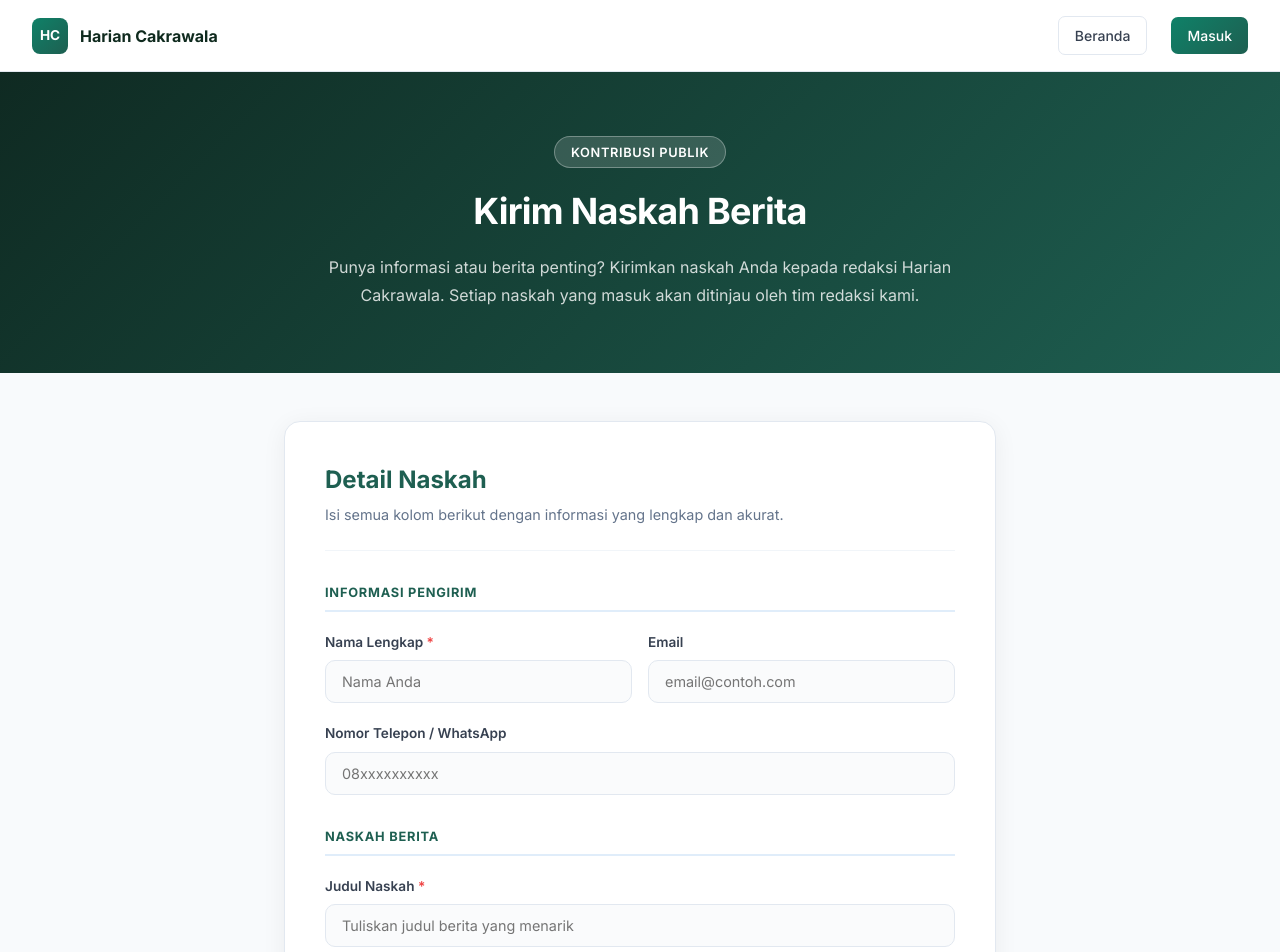
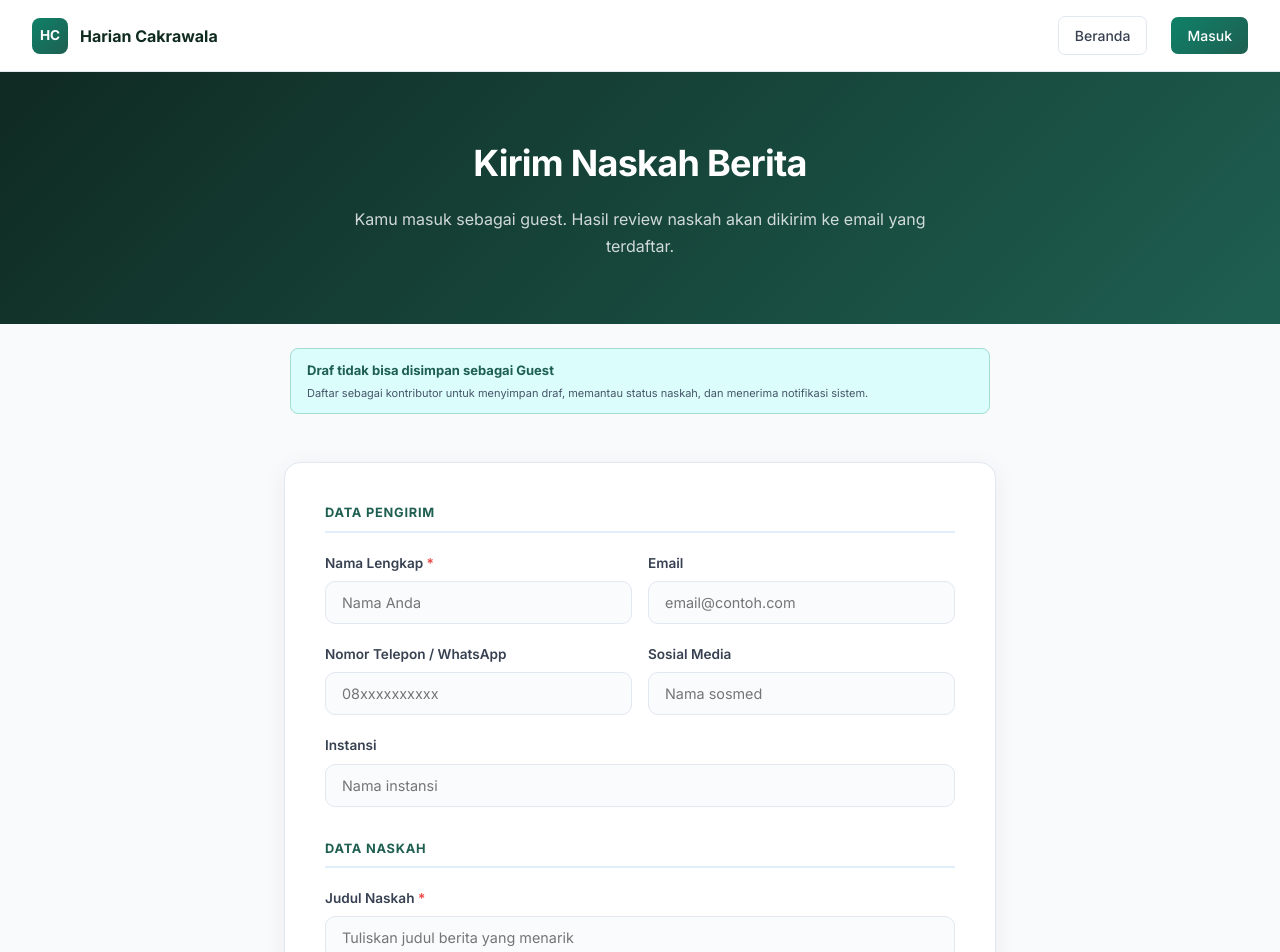
Before and after one commit to aurorakanna36/Sistem-Manajemen-Pengarsipan-Naskah-Berita, a Vue app in the folder frontend/: page /guest/kirim-naskah in a window 1280 px wide. Shown: the top 952 px of the page. Built offline with nearby package versions, Linux system fonts and the light colour scheme.

Commit message:
Update frontend

```diff
--- a/frontend/src/views/guest/KirimNaskahView.vue
+++ b/frontend/src/views/guest/KirimNaskahView.vue
@@ -13,97 +13,133 @@
 
         <div class="page-hero">
             <div class="hero-content">
-                <div class="hero-badge">Kontribusi Publik</div>
                 <h1>Kirim Naskah Berita</h1>
-                <p>Punya informasi atau berita penting? Kirimkan naskah Anda kepada redaksi Harian Cakrawala. Setiap naskah yang masuk akan ditinjau oleh tim redaksi kami.</p>
+                <p>Kamu masuk sebagai guest. Hasil review naskah akan dikirim ke email yang terdaftar.</p>
             </div>
+        </div>
+
+        <div class="card-form">
+            <h2>Draf tidak bisa disimpan sebagai Guest</h2>
+            <p>Daftar sebagai kontributor untuk menyimpan draf, memantau status naskah, dan menerima notifikasi
+                sistem.</p>
         </div>
 
         <div class="form-container">
             <div v-if="submitSuccess" class="success-card">
                 <div class="success-icon">
-                    <svg width="48" height="48" viewBox="0 0 24 24" fill="none" stroke="currentColor" stroke-width="1.5">
-                        <path d="M22 11.08V12a10 10 0 1 1-5.93-9.14"/>
-                        <polyline points="22 4 12 14.01 9 11.01"/>
+                    <svg width="48" height="48" viewBox="0 0 24 24" fill="none" stroke="currentColor"
+                        stroke-width="1.5">
+                        <path d="M22 11.08V12a10 10 0 1 1-5.93-9.14" />
+                        <polyline points="22 4 12 14.01 9 11.01" />
                     </svg>
                 </div>
                 <h2>Naskah Berhasil Dikirim!</h2>
-                <p>Terima kasih atas kontribusi Anda. Tim redaksi Harian Cakrawala akan meninjau naskah Anda dan menghubungi Anda jika diperlukan.</p>
+                <p>Terima kasih atas kontribusi Anda. Tim redaksi Harian Cakrawala akan meninjau naskah Anda dan
+                    menghubungi Anda jika diperlukan.</p>
                 <button class="btn-primary" @click="resetForm">Kirim Naskah Lain</button>
                 <router-link to="/" class="btn-secondary">Kembali ke Beranda</router-link>
             </div>
 
             <form v-else class="naskah-form" @submit.prevent="handleSubmit">
-                <div class="form-header">
-                    <h2>Detail Naskah</h2>
-                    <p>Isi semua kolom berikut dengan informasi yang lengkap dan akurat.</p>
-                </div>
-
                 <div v-if="error" class="alert-error">
                     <svg width="18" height="18" viewBox="0 0 24 24" fill="none" stroke="currentColor" stroke-width="2">
-                        <circle cx="12" cy="12" r="10"/><line x1="12" y1="8" x2="12" y2="12"/><line x1="12" y1="16" x2="12.01" y2="16"/>
+                        <circle cx="12" cy="12" r="10" />
+                        <line x1="12" y1="8" x2="12" y2="12" />
+                        <line x1="12" y1="16" x2="12.01" y2="16" />
                     </svg>
                     {{ error }}
                 </div>
 
                 <div class="form-section">
-                    <h3 class="section-title">Informasi Pengirim</h3>
+                    <h3 class="section-title">Data Pengirim</h3>
                     <div class="form-row">
                         <div class="form-group">
                             <label for="g-nama">Nama Lengkap <span class="required">*</span></label>
-                            <input id="g-nama" v-model="form.nama_pengirim" type="text" placeholder="Nama Anda" required />
+                            <input id="g-nama" v-model="form.nama_pengirim" type="text" placeholder="Nama Anda"
+                                required />
                         </div>
                         <div class="form-group">
                             <label for="g-email">Email</label>
-                            <input id="g-email" v-model="form.email_pengirim" type="email" placeholder="email@contoh.com" />
+                            <input id="g-email" v-model="form.email_pengirim" type="email"
+                                placeholder="email@contoh.com" />
+                        </div>
+                    </div>
+                    <div class="form-row">
+                        <div class="form-group">
+                            <label for="g-phone">Nomor Telepon / WhatsApp</label>
+                            <input id="g-phone" v-model="form.phone_pengirim" type="text" placeholder="08xxxxxxxxxx" />
+                        </div>
+                        <div class="form-group">
+                            <label for="g-sosmed">Sosial Media</label>
+                            <input id="g-sosmed" v-model="form.sosmed_pengirim" type="text" placeholder="Nama sosmed" />
                         </div>
                     </div>
                     <div class="form-group">
-                        <label for="g-phone">Nomor Telepon / WhatsApp</label>
-                        <input id="g-phone" v-model="form.phone_pengirim" type="text" placeholder="08xxxxxxxxxx" />
+                        <label for="g-instansi">Instansi</label>
+                        <input id="g-instansi" v-model="form.instansi_pengirim" type="text"
+                            placeholder="Nama instansi" />
                     </div>
+
                 </div>
 
                 <div class="form-section">
-                    <h3 class="section-title">Naskah Berita</h3>
+                    <h3 class="section-title">Data Naskah</h3>
                     <div class="form-group">
                         <label for="g-judul">Judul Naskah <span class="required">*</span></label>
-                        <input id="g-judul" v-model="form.judul" type="text" placeholder="Tuliskan judul berita yang menarik" required />
+                        <input id="g-judul" v-model="form.judul" type="text"
+                            placeholder="Tuliskan judul berita yang menarik" required />
                     </div>
                     <div class="form-group">
-                        <label for="g-isi">Isi / Deskripsi Singkat <span class="required">*</span></label>
-                        <textarea id="g-isi" v-model="form.isi" rows="6" placeholder="Tuliskan ringkasan atau isi berita Anda di sini..." required></textarea>
+                        <label for="g-kategori">Kategori <span class="required">*</span></label>
+                        <input id="g-kategori" v-model="form.kategori" type="text" placeholder="Pilih Kategori"
+                            required />
+                    </div>
+                    <div class="form-group">
+                        <label for="g-isi">Isi Naskah <span class="required">*</span></label>
+                        <textarea id="g-isi" v-model="form.isi" rows="6"
+                            placeholder="Tulis atau tempel isi naskah di sini" required></textarea>
                     </div>
                     <div class="form-group">
                         <label for="g-file">Lampiran Dokumen / Berkas</label>
-                        <div class="file-upload-zone" :class="{ 'has-file': selectedFileName }" @click="triggerFileInput">
-                            <svg v-if="!selectedFileName" width="32" height="32" viewBox="0 0 24 24" fill="none" stroke="currentColor" stroke-width="1.5">
-                                <path d="M21 15v4a2 2 0 0 1-2 2H5a2 2 0 0 1-2-2v-4"/>
-                                <polyline points="17 8 12 3 7 8"/><line x1="12" y1="3" x2="12" y2="15"/>
+                        <div class="file-upload-zone" :class="{ 'has-file': selectedFileName }"
+                            @click="triggerFileInput">
+                            <svg v-if="!selectedFileName" width="32" height="32" viewBox="0 0 24 24" fill="none"
+                                stroke="currentColor" stroke-width="1.5">
+                                <path d="M21 15v4a2 2 0 0 1-2 2H5a2 2 0 0 1-2-2v-4" />
+                                <polyline points="17 8 12 3 7 8" />
+                                <line x1="12" y1="3" x2="12" y2="15" />
                             </svg>
-                            <svg v-else width="32" height="32" viewBox="0 0 24 24" fill="none" stroke="currentColor" stroke-width="1.5">
-                                <path d="M14 2H6a2 2 0 0 0-2 2v16a2 2 0 0 0 2 2h12a2 2 0 0 0 2-2V8z"/>
-                                <polyline points="14 2 14 8 20 8"/><line x1="16" y1="13" x2="8" y2="13"/><line x1="16" y1="17" x2="8" y2="17"/>
+                            <svg v-else width="32" height="32" viewBox="0 0 24 24" fill="none" stroke="currentColor"
+                                stroke-width="1.5">
+                                <path d="M14 2H6a2 2 0 0 0-2 2v16a2 2 0 0 0 2 2h12a2 2 0 0 0 2-2V8z" />
+                                <polyline points="14 2 14 8 20 8" />
+                                <line x1="16" y1="13" x2="8" y2="13" />
+                                <line x1="16" y1="17" x2="8" y2="17" />
                             </svg>
                             <span v-if="selectedFileName" class="file-name">{{ selectedFileName }}</span>
                             <span v-else>
-                                <strong>Klik untuk upload</strong> atau seret file ke sini<br/>
+                                <strong>Klik untuk upload</strong> atau seret file ke sini<br />
                                 <small>PDF, DOC, DOCX, JPG, PNG — Maks. 10MB</small>
                             </span>
-                            <input id="g-file" ref="fileInput" type="file" accept=".pdf,.doc,.docx,.jpg,.jpeg,.png" @change="handleFileChange" hidden />
+                            <input id="g-file" ref="fileInput" type="file" accept=".pdf,.doc,.docx,.jpg,.jpeg,.png"
+                                @change="handleFileChange" hidden />
                         </div>
                     </div>
                 </div>
 
                 <div class="form-footer">
                     <p class="disclaimer">
-                        Dengan mengirimkan naskah ini, Anda menyatakan bahwa informasi yang diberikan adalah benar dan bukan merupakan plagiarisme. Redaksi berhak mengedit dan menerbitkan naskah sesuai kebijakan editorial.
+                        Dengan mengirimkan naskah ini, Anda menyatakan bahwa informasi yang diberikan adalah benar dan
+                        bukan merupakan plagiarisme. Redaksi berhak mengedit dan menerbitkan naskah sesuai kebijakan
+                        editorial.
                     </p>
                     <button type="submit" class="btn-submit" :disabled="loading">
                         <span v-if="loading" class="spinner"></span>
                         <span v-else>
-                            <svg width="18" height="18" viewBox="0 0 24 24" fill="none" stroke="currentColor" stroke-width="2">
-                                <line x1="22" y1="2" x2="11" y2="13"/><polygon points="22 2 15 22 11 13 2 9 22 2"/>
+                            <svg width="18" height="18" viewBox="0 0 24 24" fill="none" stroke="currentColor"
+                                stroke-width="2">
+                                <line x1="22" y1="2" x2="11" y2="13" />
+                                <polygon points="22 2 15 22 11 13 2 9 22 2" />
                             </svg>
                             Kirim Naskah
                         </span>
@@ -122,7 +158,10 @@ const form = ref({
     nama_pengirim: '',
     email_pengirim: '',
     phone_pengirim: '',
+    sosmed_pengirim: '',
+    instansi_pengirim: '',
     judul: '',
+    kategori: '',
     isi: '',
 })
 const selectedFile = ref(null)
@@ -153,6 +192,10 @@ async function handleSubmit() {
         payload.append('nama_pengirim', form.value.nama_pengirim)
         payload.append('email', form.value.email_pengirim)
         payload.append('email_pengirim', form.value.email_pengirim)
+        payload.append('sosmed', form.value.sosmed_pengirim)
+        payload.append('sosmed_pengirim', form.value.sosmed_pengirim)
+        payload.append('instansi', form.value.instansi_pengirim)
+        payload.append('instansi_pengirim', form.value.instansi_pengirim)
         payload.append('nomot_Whatsapp', form.value.phone_pengirim)
         payload.append('phone_pengirim', form.value.phone_pengirim)
         payload.append('judul', form.value.judul)
@@ -198,7 +241,7 @@ function resetForm() {
 }
 
 .navbar-brand {
-   display: flex;
+    display: flex;
     align-items: center;
     gap: 0.75rem;
     font-weight: 700;
@@ -233,7 +276,9 @@ function resetForm() {
     transition: color 0.2s;
 }
 
-.nav-link:hover { color: #1e5f51; }
+.nav-link:hover {
+    color: #1e5f51;
+}
 
 .nav-btn {
     padding: 0.5rem 1rem;
@@ -245,7 +290,9 @@ function resetForm() {
     transition: opacity 0.2s;
 }
 
-.nav-btn:hover { background: #1e5f51; }
+.nav-btn:hover {
+    background: #1e5f51;
+}
 
 .btn-outline {
     padding: 0.5rem 1rem;
@@ -257,7 +304,9 @@ function resetForm() {
     transition: border-color 0.2s;
 }
 
-.btn-outline:hover { border-color: #94b8a7; }
+.btn-outline:hover {
+    border-color: #94b8a7;
+}
 
 .page-hero {
     background: linear-gradient(135deg, #0f2a22 0%, #1e5f51 100%);
@@ -271,19 +320,6 @@ function resetForm() {
     margin: 0 auto;
 }
 
-.hero-badge {
-    display: inline-block;
-    background: rgba(255,255,255,0.15);
-    border: 1px solid rgba(255,255,255,0.3);
-    padding: 0.35rem 1rem;
-    border-radius: 999px;
-    font-size: 0.8rem;
-    font-weight: 600;
-    letter-spacing: 0.05em;
-    text-transform: uppercase;
-    margin-bottom: 1rem;
-}
-
 .page-hero h1 {
     font-size: 2.25rem;
     font-weight: 800;
@@ -293,8 +329,34 @@ function resetForm() {
 
 .page-hero p {
     font-size: 1rem;
-    color: rgba(255,255,255,0.8);
+    color: rgba(255, 255, 255, 0.8);
     line-height: 1.7;
+}
+
+.card-form {
+    width: 100%;
+    max-width: 700px;
+    margin: 24px auto 0px;
+    padding: 12px 16px;
+    background: #dbfefc;
+    border: 1px solid #a4dccf;
+    border-radius: 8px;
+    height: auto;
+    box-sizing: border-box;
+}
+
+.card-form h2 {
+    font-size: 13px;
+    font-weight: 700;
+    color: #1e5f51;
+    margin: 0 0 4px;
+}
+
+.card-form p {
+    font-size: 11px;
+    color: #475569;
+    line-height: 1.5;
+    margin: 0;
 }
 
 .form-container {
@@ -308,7 +370,7 @@ function resetForm() {
     border-radius: 16px;
     padding: 3rem;
     text-align: center;
-    box-shadow: 0 4px 24px rgba(0,0,0,0.06);
+    box-shadow: 0 4px 24px rgba(0, 0, 0, 0.06);
     border: 1px solid #e2e8f0;
 }
 
@@ -341,7 +403,7 @@ function resetForm() {
     background: #fff;
     border-radius: 16px;
     padding: 2.5rem;
-    box-shadow: 0 4px 24px rgba(0,0,0,0.06);
+    box-shadow: 0 4px 24px rgba(0, 0, 0, 0.06);
     border: 1px solid #e2e8f0;
 }
 
@@ -396,7 +458,9 @@ function resetForm() {
     margin-bottom: 0.5rem;
 }
 
-.required { color: #ef4444; }
+.required {
+    color: #ef4444;
+}
 
 .form-group input,
 .form-group textarea {
@@ -412,8 +476,8 @@ function resetForm() {
     resize: vertical;
 }
 
-.form-group input:focus,a
-.form-group textarea:focus {
+.form-group input:focus,
+a .form-group textarea:focus {
     outline: none;
     border-color: #1e5f51;
     box-shadow: 0 0 0 3px hsla(167, 52%, 25%, 0.102);
@@ -519,7 +583,9 @@ function resetForm() {
     transition: background 0.2s;
 }
 
-.btn-primary:hover { background: #cbe6e0; }
+.btn-primary:hover {
+    background: #cbe6e0;
+}
 
 .btn-secondary {
     display: inline-block;
@@ -533,22 +599,36 @@ function resetForm() {
     transition: background 0.2s;
 }
 
-.btn-secondary:hover { background: #e2e8f0; }
+.btn-secondary:hover {
+    background: #e2e8f0;
+}
 
 .spinner {
     width: 20px;
     height: 20px;
-    border: 2px solid rgba(255,255,255,0.3);
+    border: 2px solid rgba(255, 255, 255, 0.3);
     border-top-color: #fff;
     border-radius: 50%;
     animation: spin 0.7s linear infinite;
 }
 
-@keyframes spin { to { transform: rotate(360deg); } }
+@keyframes spin {
+    to {
+        transform: rotate(360deg);
+    }
+}
 
 @media (max-width: 600px) {
-    .form-row { grid-template-columns: 1fr; }
-    .naskah-form { padding: 1.5rem; }
-    .page-hero h1 { font-size: 1.75rem; }
+    .form-row {
+        grid-template-columns: 1fr;
+    }
+
+    .naskah-form {
+        padding: 1.5rem;
+    }
+
+    .page-hero h1 {
+        font-size: 1.75rem;
+    }
 }
 </style>
```
Also changed, not shown: frontend/src/views/kontributor/KirimNaskahKontributorView.vue (+0 -145 lines).
